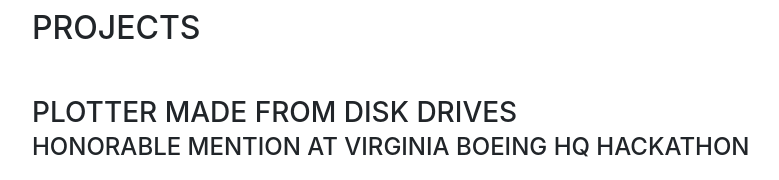
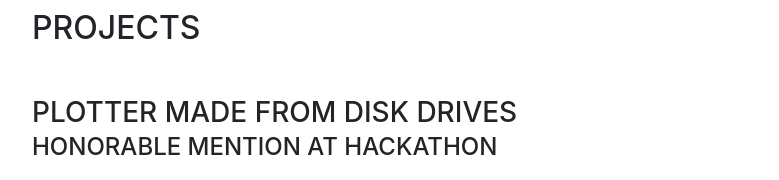
Before and after one commit to andrewwhwang/andrewwhwang.github.io, a website with bundled scripts: page index.html in a window 1280 px wide. Shown: the part 5060-5240 px from the top of the page, without its empty margins (288-1067 px from the left). Built offline with nearby package versions, Linux system fonts and the light colour scheme; a web font is replaced by a local one.

Commit message:
plotter label

```diff
--- a/index.html
+++ b/index.html
@@ -293,7 +293,7 @@
       <div class="my-auto">
         <h2 class="mb-5">Projects</h2>
         <h3 class="mb-0">Plotter Made From Disk Drives</h3>
-        <div class="subheading mb-3">Honorable Mention at Virginia Boeing HQ Hackathon</div>
+        <div class="subheading mb-3">Honorable Mention at Hackathon</div>
         <a href="https://github.com/andrewwhwang/plotter">https://github.com/andrewwhwang/plotter</a><br>
         <iframe width="560" height="315" src="https://www.youtube.com/embed/Q-gjmmHBCXA" frameborder="0" allow="accelerometer; autoplay; encrypted-media; gyroscope; picture-in-picture"
           allowfullscreen></iframe>
```
